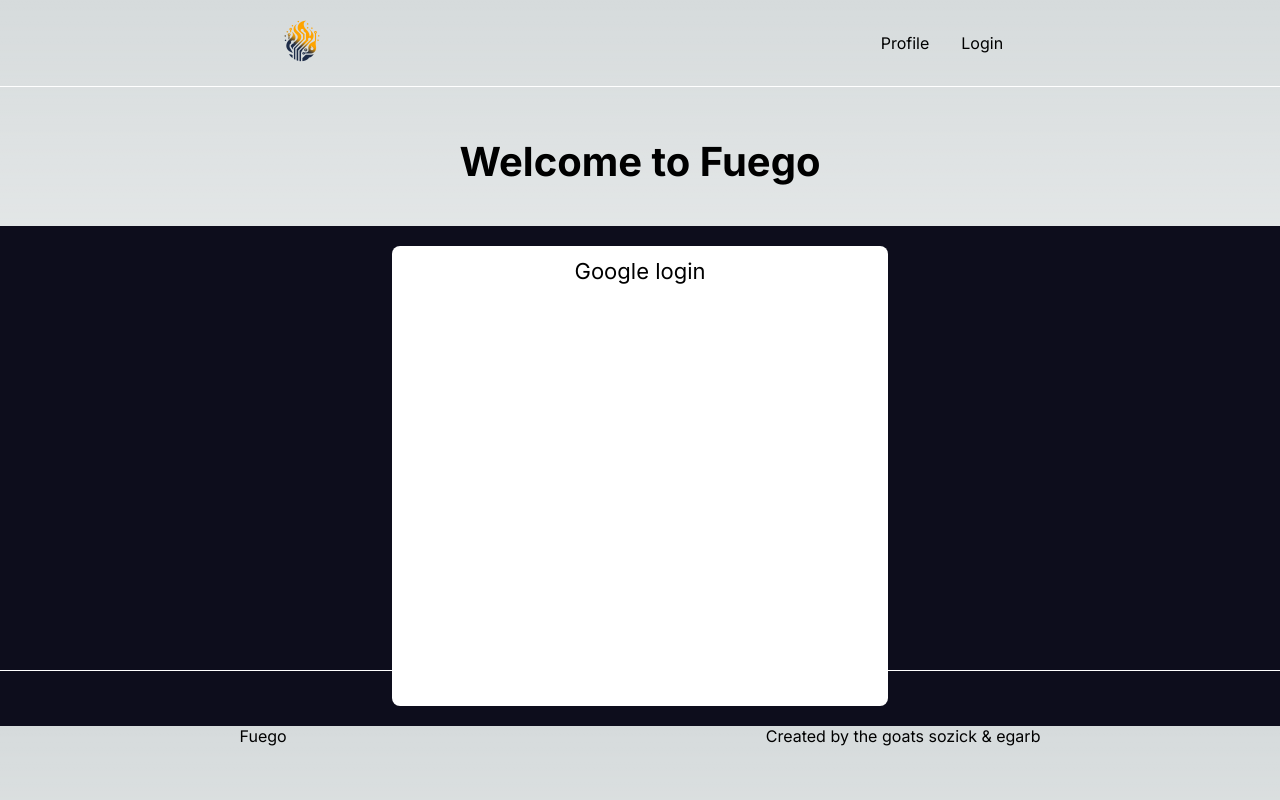
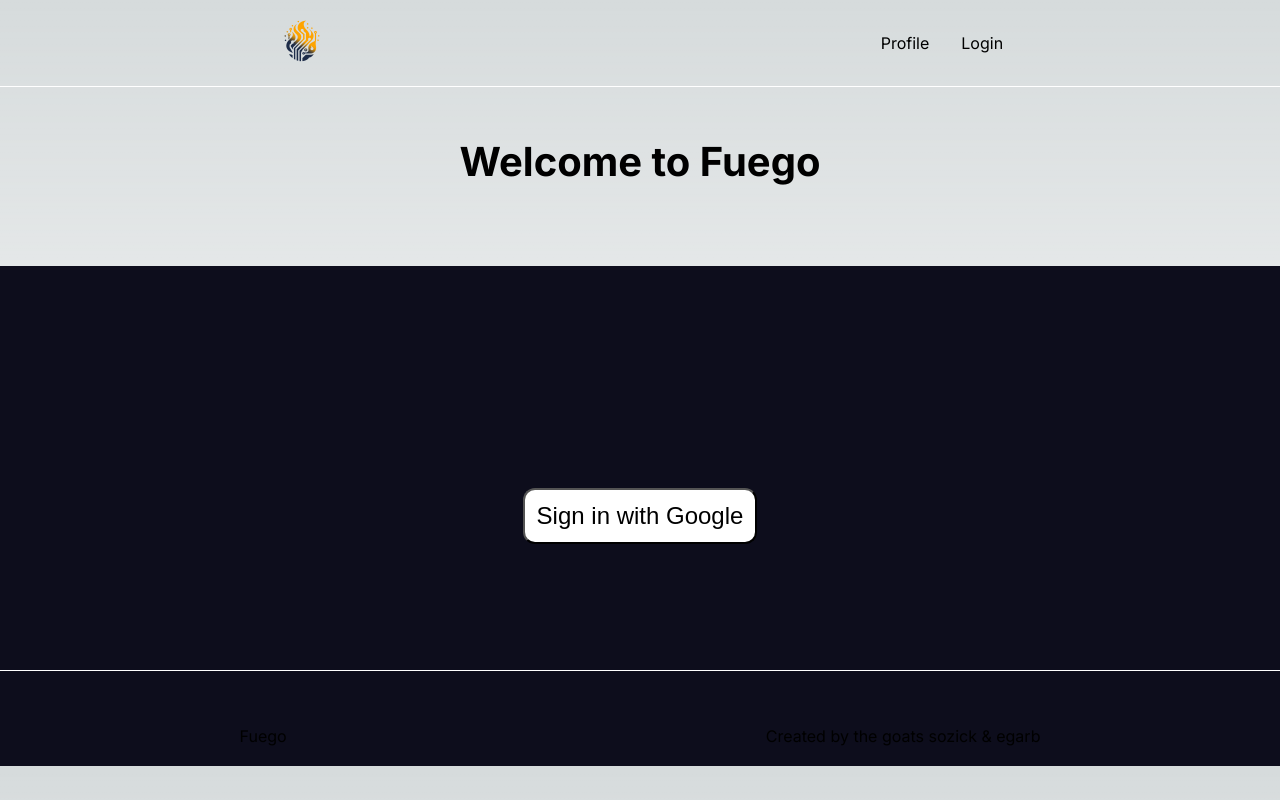
Before and after one commit to bragerosberg/fuego, a Next.js app: page / in a window 1280 px wide. Built offline with nearby package versions, Linux system fonts and the light colour scheme; no server answers.

Commit message:
auth stuff

```diff
--- /dev/null
+++ b/src/app/components/loginWall/button/google/index.tsx
@@ -0,0 +1,25 @@
+import { signIn, signOut, useSession } from 'next-auth/react';
+import styles from './styles.module.css';
+
+const LoginButton = () => {
+    const { data: session } = useSession();
+
+    if (session) {
+        return (
+            <>
+                <p className={styles.welcome}>Welcome, {session.user?.name}</p>
+                <button className={styles.button} onClick={() => signOut()}>
+                    Sign out
+                </button>
+            </>
+        );
+    }
+
+    return (
+        <button className={styles.button} onClick={() => signIn('google')}>
+            Sign in with Google
+        </button>
+    );
+};
+
+export default LoginButton;
--- /dev/null
+++ b/src/app/components/loginWall/button/google/styles.module.css
@@ -0,0 +1,11 @@
+.button {
+    background-color: white;
+    color: black;
+    height: 100%;
+    text-align: center;
+    padding: 12px;
+    border-radius: 12px;
+    font-size: 24px;
+    font-weight: 500;
+    cursor: pointer;
+}
--- a/src/app/components/createAccount/index.tsx
+++ b/src/app/components/loginWall/index.tsx
@@ -1,13 +1,16 @@
 import css from './styles.module.css';
+import LoginButton from './button/google';
 
-const CreateAccount = () => {
+const LoginWall = () => {
     // unused variable to maintain func body
     const foo = 'bar';
     return (
         <div className={css.container}>
-            <p className={css.text}>Google login</p>
+            <div className={css.button}>
+                <LoginButton />
+            </div>
         </div>
     );
 };
 
-export default CreateAccount;
+export default LoginWall;
--- a/src/app/components/createAccount/styles.module.css
+++ b/src/app/components/loginWall/styles.module.css
@@ -1,7 +1,7 @@
 .container {
     height: 500px;
     width: 100%;
-    margin-top: 40px;
+    margin-top: 80px;
     background-color: #0d0d1c;
     display: flex;
     align-items: center;
@@ -9,13 +9,12 @@
     padding: 20px;
 }
 
-.text {
-    font-size: 22px;
-    background-color: white;
+.button {
+    /* background-color: white;
     color: black;
     height: 100%;
     width: 40%;
     text-align: center;
     padding: 12px;
-    border-radius: 8px;
+    border-radius: 8px; */
 }
--- a/src/app/layout.tsx
+++ b/src/app/layout.tsx
@@ -1,22 +1,21 @@
-import type { Metadata } from 'next'
-import { Inter } from 'next/font/google'
-import './globals.css'
+'use client';
 
-const inter = Inter({ subsets: ['latin'] })
+import { Inter } from 'next/font/google';
+import { SessionProvider } from 'next-auth/react';
+import './globals.css';
 
-export const metadata: Metadata = {
-    title: 'Fuego',
-    description: 'Make gathers for CS2. Stonks',
-}
+const inter = Inter({ subsets: ['latin'] });
 
 export default function RootLayout({
     children,
 }: Readonly<{
-    children: React.ReactNode
+    children: React.ReactNode;
 }>) {
     return (
         <html lang="en">
-            <body className={inter.className}>{children}</body>
+            <body className={inter.className}>
+                <SessionProvider>{children}</SessionProvider>
+            </body>
         </html>
-    )
+    );
 }
--- a/src/app/page.tsx
+++ b/src/app/page.tsx
@@ -1,16 +1,27 @@
+'use client';
+
 import Footer from '@/app/components/footer';
 import Navbar from '@/app/components/navbar';
 import Title from '@/app/components/title';
-import CreateAccount from '@/app/components/createAccount';
+import LoginWall from '@/app/components/loginWall';
 import styles from './main.module.css';
+import { useSession } from 'next-auth/react';
 
 export default function Home() {
+    const { data: session } = useSession();
+
     return (
         <main className={styles.main}>
             <Navbar />
             <Title text="Welcome to Fuego" size="large" />
+            {session ? (
+                <div>
+                    <p>Welcome, {session.user?.name}</p>
+                </div>
+            ) : (
+                <LoginWall />
+            )}
             <Footer />
-            <CreateAccount />
         </main>
     );
 }
```
Also changed, not shown: src/app/api/auth/[...nextauth].ts (added, +18 -0 lines), src/app/api/auth/auth.tsx (deleted, +0 -18 lines), 1 other file (tests, documents, lock files or other folders).
